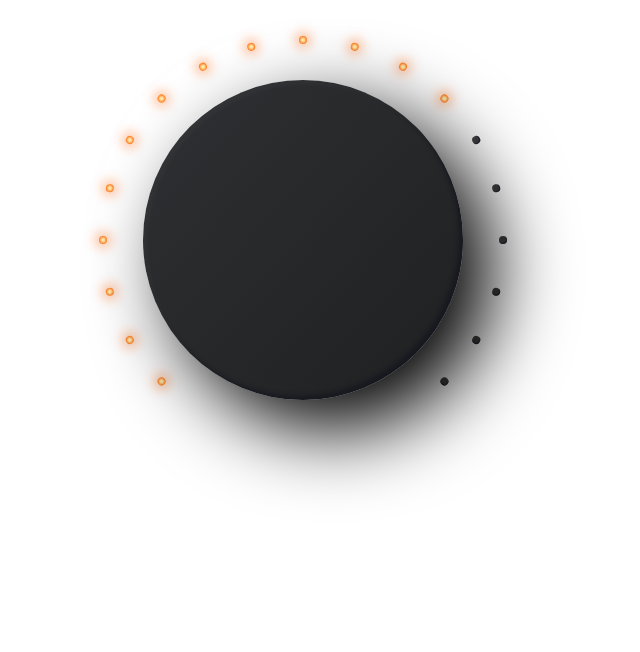
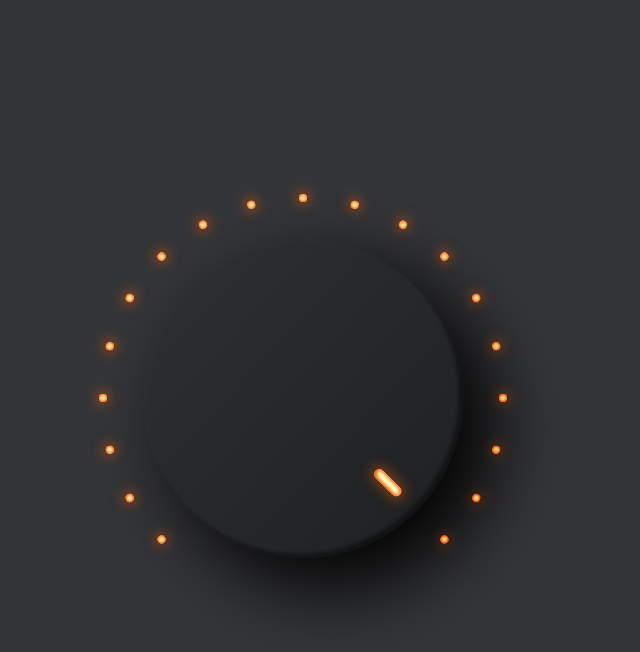
Before and after one commit to arondius/audio-interface, a React (Create React App) app: page / in a window 1280 px wide. Shown: the top 652 px of the page, without its empty margins (337-977 px from the left). Built offline with nearby package versions, Linux system fonts and the light colour scheme.

Commit message:
Puts everything in it's own component

```diff
--- a/public/index.html
+++ b/public/index.html
@@ -28,7 +28,7 @@
   </head>
   <body>
     <noscript>You need to enable JavaScript to run this app.</noscript>
-    <div id="root"></div>
+    <div id="root" class="app-root"></div>
     <!--
       This HTML file is a template.
       If you open it directly in the browser, you will see an empty page.
--- a/src/App.css
+++ /dev/null
@@ -1,38 +0,0 @@
-.App {
-  text-align: center;
-}
-
-.App-logo {
-  height: 40vmin;
-  pointer-events: none;
-}
-
-@media (prefers-reduced-motion: no-preference) {
-  .App-logo {
-    animation: App-logo-spin infinite 20s linear;
-  }
-}
-
-.App-header {
-  background-color: #282c34;
-  min-height: 100vh;
-  display: flex;
-  flex-direction: column;
-  align-items: center;
-  justify-content: center;
-  font-size: calc(10px + 2vmin);
-  color: white;
-}
-
-.App-link {
-  color: #61dafb;
-}
-
-@keyframes App-logo-spin {
-  from {
-    transform: rotate(0deg);
-  }
-  to {
-    transform: rotate(360deg);
-  }
-}
--- a/src/App.js
+++ b/src/App.js
@@ -1,11 +1,12 @@
 import React from 'react';
 import VolumeDial from './components/VolumeDial/VolumeDial';
 
-import './App.css';
+import './App.scss';
 
 function App() {
-  const volume = 66;
+  const volume = 100;
   const volumeSteps = 19;
+
   return (
     <div className="App">
       <VolumeDial volume={volume} volumeSteps={volumeSteps}/>
--- /dev/null
+++ b/src/App.scss
@@ -0,0 +1,22 @@
+body, html {
+  min-width: 100vw;
+  min-height: 100vh;
+}
+
+body {
+  background: #343538;
+}
+
+.app-root {
+  display: flex;
+  flex-flow: row nowrap;
+  align-items: center;
+  justify-content: center;
+  max-height: 100vh;
+  height: 100vh;
+  min-height: 0;
+}
+
+.elements {
+	margin: 88px;
+}
--- a/src/components/MiniLed/MiniLed.scss
+++ b/src/components/MiniLed/MiniLed.scss
@@ -7,7 +7,6 @@
 	left: 50%;
 	margin-left: -4px;
 	margin-top: -4px;
-	mix-blend-mode: overlay;
 }
 
 .mini-led--on {
@@ -67,14 +66,14 @@
 	transform: rotate(345deg) translate(200px);
 }
 .mini-led-16 {
-	transform: rotate(360deg) translate(200px);
+	transform: rotate(360deg) translate(200px); // 0deg;
 }
 .mini-led-17 {
-	transform: rotate(15deg) translate(200px);
+	transform: rotate(375deg) translate(200px); // 15deg
 }
 .mini-led-18 {
-	transform: rotate(30deg) translate(200px);
+	transform: rotate(390deg) translate(200px); // 30deg
 }
 .mini-led-19 {
-	transform: rotate(45deg) translate(200px);
+	transform: rotate(405deg) translate(200px); // 45deg
 }
--- a/src/components/MiniLedList/MiniLedList.js
+++ b/src/components/MiniLedList/MiniLedList.js
@@ -3,9 +3,14 @@ import MiniLed from '../MiniLed/MiniLed';
 
 const MiniLedList = (props) => {
   let miniLeds = [];
-  for(let i = 0; i < props.volumeSteps; i++) {
-    const isLedOn = ((props.volumeSteps * (props.volume / 100)) >= i ) ? 'on' : 'off';
-    miniLeds.push(<MiniLed index={i} power={isLedOn}/>);
+  let { volumeSteps } = props;
+
+  if (volumeSteps < 10) { volumeSteps = 10 }
+  else if (volumeSteps > 19) volumeSteps = 19;
+
+  for(let i = 0; i < volumeSteps; i++) {
+    const isLedOn = ((volumeSteps * (props.volume / 100)) >= i ) ? 'on' : 'off';
+    miniLeds.push(<MiniLed index={i} key={i} power={isLedOn}/>);
   }
   return miniLeds;
 }
--- a/src/components/VolumeDial/VolumeDial.js
+++ b/src/components/VolumeDial/VolumeDial.js
@@ -1,15 +1,20 @@
 import React from 'react';
 import './VolumeDial.scss';
+import VolumeDialLed from '../VolumeDialLed/VolumeDialLed';
 import MiniLedList from '../MiniLedList/MiniLedList';
 
 const VolumeDial = (props) => {
   console.log('props', props);
   const { volume, volumeSteps } = props;
+  const changeVolume = ($event) => {
+    console.log('event', $event);
+  }
+
   return (
     <div className="volume">
-      <div className="volume-dial">
-          <div className="volume-dial-led"></div>
-          <MiniLedList volume={volume} volumeSteps={volumeSteps} />
+      <div className="volume-dial" onMouseDown={(e) => changeVolume(e)}>
+          <VolumeDialLed volume={volume} />
+          <MiniLedList volume={volume} volumeSteps={volumeSteps}/>
         </div>
     </div>
   )
--- a/src/components/VolumeDial/VolumeDial.scss
+++ b/src/components/VolumeDial/VolumeDial.scss
@@ -7,8 +7,17 @@
 .volume-dial {
 	width: 320px;
 	height: 320px;
+	background-image: linear-gradient(133deg, #2E3033 1%, #1F2021 99%);
+	position: relative;
 	border-radius: 50%;
-	background-image: linear-gradient(133deg, #2E3033 1%, #1F2021 99%);
-	box-shadow: -30px -30px 80px 0 rgba(255,255,255,0.01), 30px 30px 80px 0 #000000, inset -4px -4px 4px 0 rgba(15,18,29,0.57), inset 4px 4px 4px 0 rgba(255,255,255,0.03);
-	position: relative;
+
+	&:after {
+		content: '';
+		display: block;
+		border-radius: 50%;
+		width: 320px;
+		height: 320px;
+		box-shadow: -30px -30px 80px rgba(255,255,255,0.01), 30px 30px 80px 0 #000000, inset -4px -4px 4px 0 rgba(15,18,29,0.57), inset 4px 4px 4px 0 rgba(255,255,255,0.03);
+		mix-blend-mode: overlay;
+	}
 }
--- /dev/null
+++ b/src/components/VolumeDialLed/VolumeDIalLed.scss
@@ -0,0 +1,12 @@
+.volume-dial-led {
+	position: absolute;
+	top: 50%;
+	left: 50%;
+	margin-top: -17px;
+	margin-left: -5px;
+	width: 10px;
+	height: 34px;
+	background: #FFFFC1;
+	box-shadow: 0 0 12px 4px rgba(255,93,0,0.39), inset 2px 2px 3px 0 #FF8139, inset -2px -2px 3px 0 #FF5D00;
+	border-radius: 5px;
+}
--- /dev/null
+++ b/src/components/VolumeDialLed/VolumeDialLed.js
@@ -0,0 +1,19 @@
+import React from 'react'
+import './VolumeDialLed.scss';
+
+const VolumeDialLed = (props) => {
+  const { volume } = props;
+
+  // Angle Delta between volume at 0 and volume at 100 = 270deg
+  const offset = 120;
+  const startAngle = 135;
+  const endAngle = 405;
+  const totalAngle = endAngle - startAngle;
+  const currentAngle = ((totalAngle / 100 ) * volume) + startAngle;
+
+  const style = {transform: `rotate(${currentAngle}deg) translate(${offset}px) rotate(90deg)`};
+
+  return (<div className="volume-dial-led" style={style}></div>)
+}
+
+export default VolumeDialLed;
```
